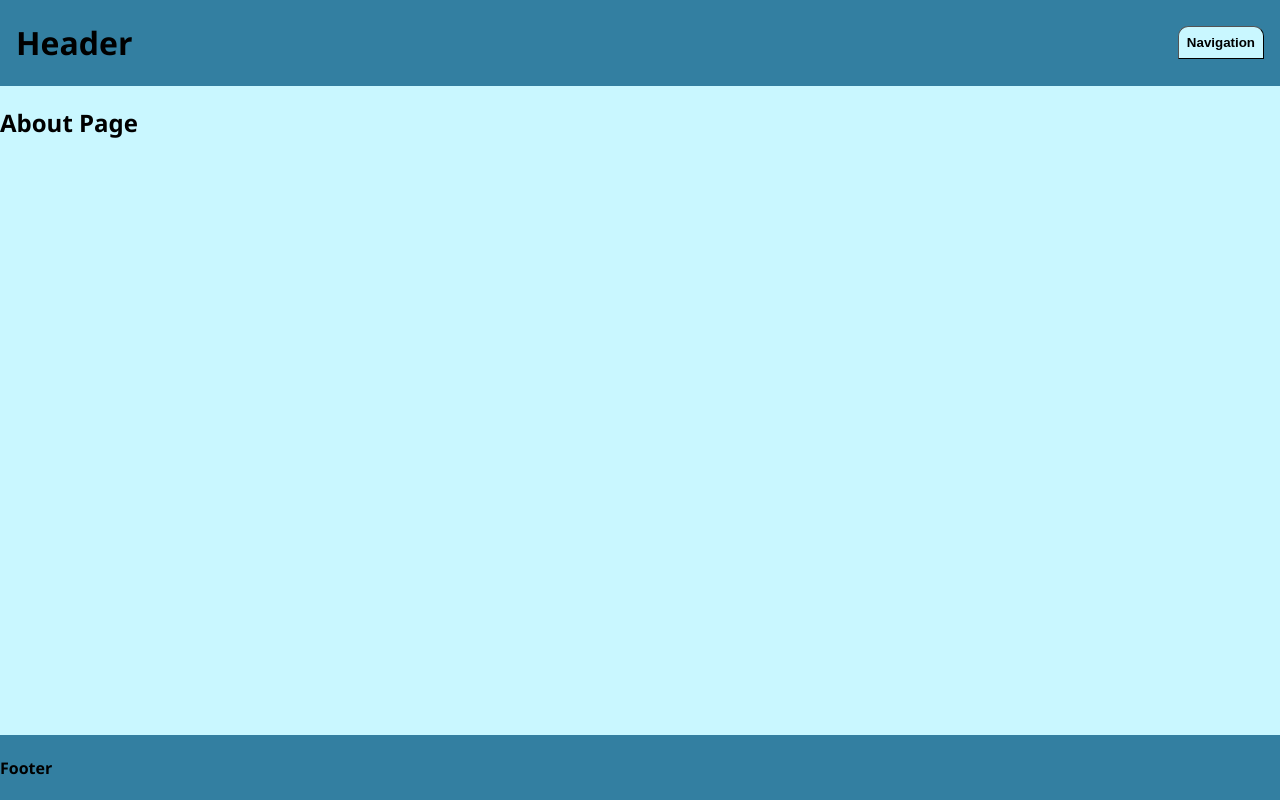
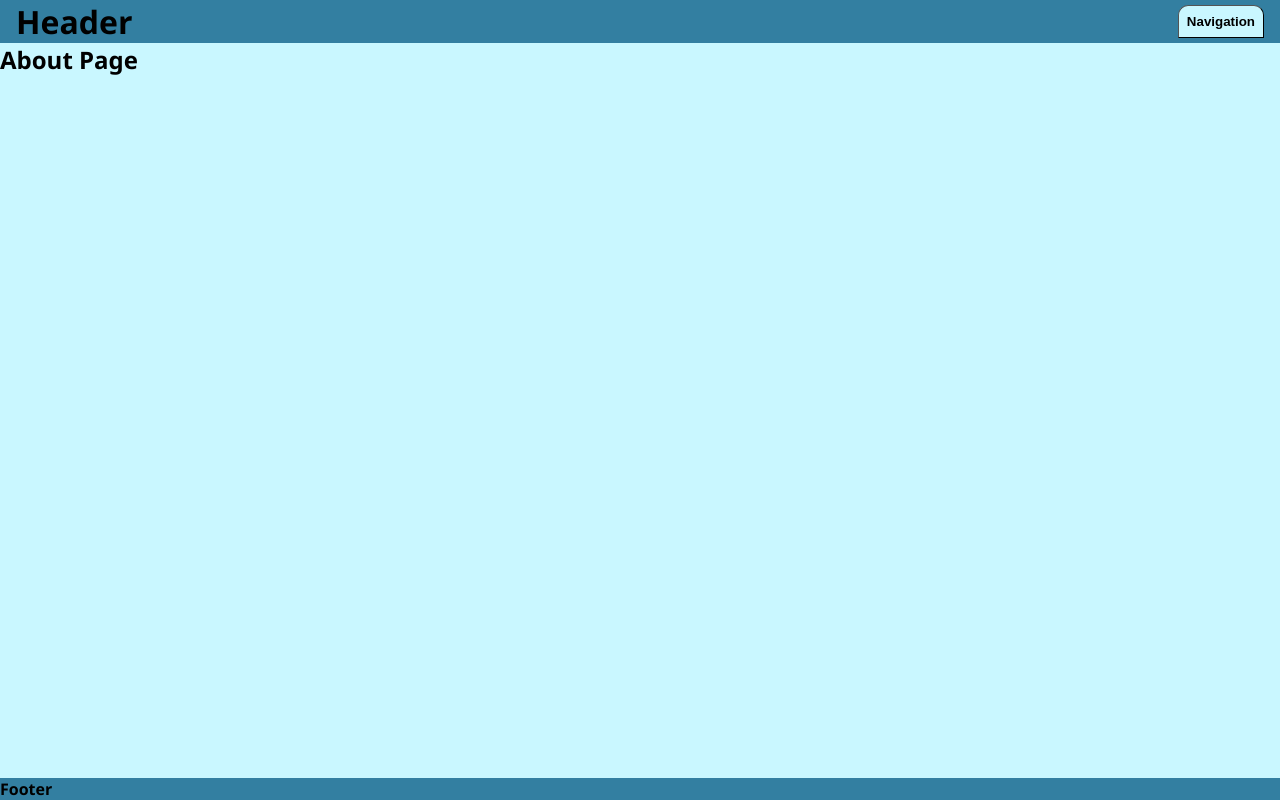
Before and after one commit to LarsGKodehode/kodehode-react-router-recap, a React (Vite) app: page /#/about in a window 1280 px wide. Built offline with nearby package versions, Linux system fonts and the light colour scheme.

Commit message:
add css normalize

```diff
--- a/src/styles/index.css
+++ b/src/styles/index.css
@@ -1,3 +1,11 @@
+* {
+  margin: 0px;
+  padding: 0px;
+  color: inherit;
+  text-decoration: inherit;
+  box-sizing: border-box;
+}
+
 :root {
   font-family: 'Segoe UI', Tahoma, Geneva, Verdana, sans-serif;
 }
```
